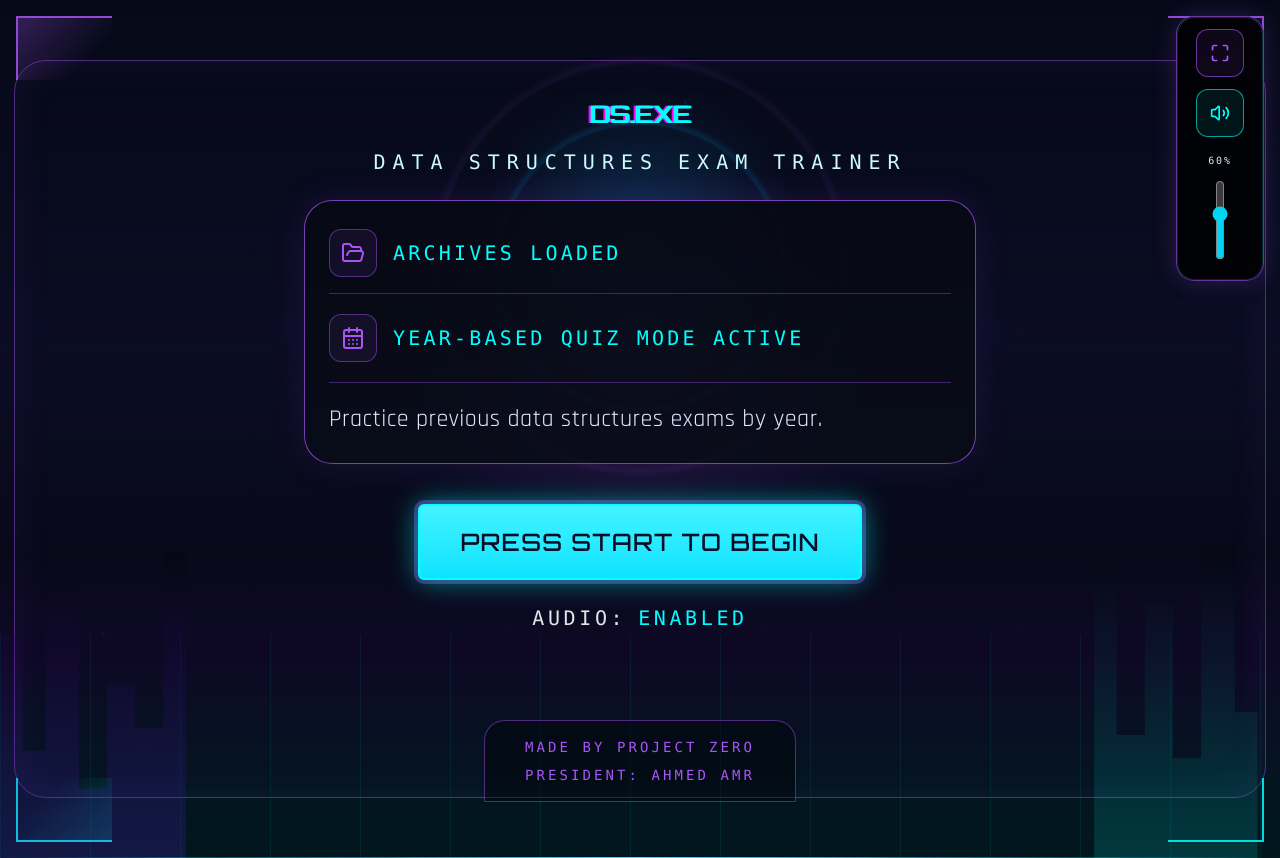
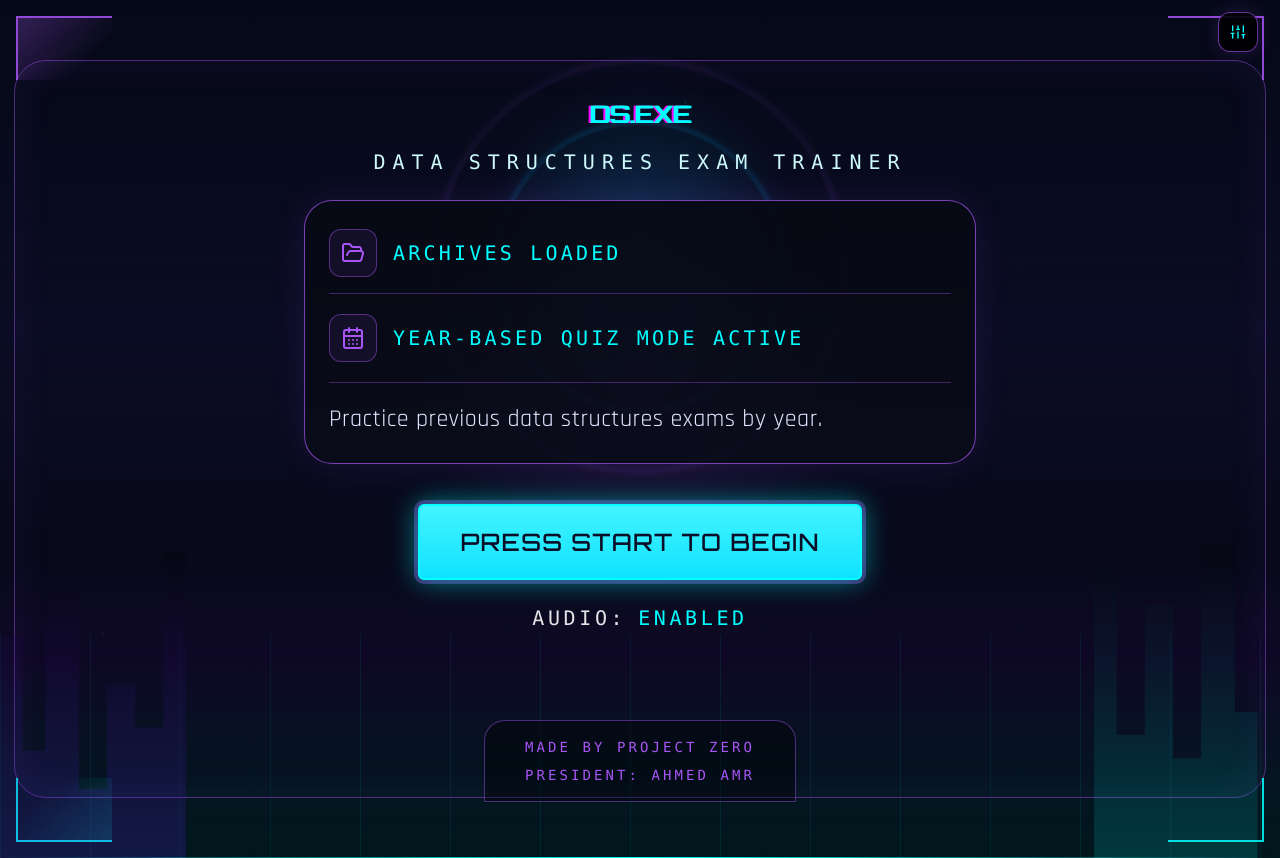
Before and after one commit to Ahm27/DSExams, a React (Vite) app: page / in a window 1280 px wide. Built offline with nearby package versions, Linux system fonts and the light colour scheme.

Commit message:
Improve landing audio and collapsible controls

```diff
--- a/src/app/components/AudioControls.tsx
+++ b/src/app/components/AudioControls.tsx
@@ -1,10 +1,11 @@
-import { Maximize, Minimize, Volume2, VolumeX } from "lucide-react";
+import { ChevronLeft, Maximize, Minimize, SlidersVertical, Volume2, VolumeX } from "lucide-react";
 import { useEffect, useState } from "react";
 import { useAudioManager } from "../lib/audio";
 
 export function AudioControls() {
   const { enabled, volume, setVolume, toggleEnabled } = useAudioManager();
   const [isFullscreen, setIsFullscreen] = useState(false);
+  const [expanded, setExpanded] = useState(false);
 
   useEffect(() => {
     const handleFullscreenChange = () => {
@@ -29,26 +30,40 @@ export function AudioControls() {
   };
 
   return (
-    <div className="fixed right-4 top-4 z-50 w-[88px] rounded-[1.15rem] border border-[var(--neon-purple)]/60 bg-black/80 px-3 py-3 backdrop-blur-md shadow-[0_0_24px_rgba(168,85,247,0.22)] before:absolute before:inset-0 before:-z-10 before:rounded-[1.15rem] before:border before:border-[var(--neon-cyan)]/15">
-      <div className="flex flex-col items-center gap-3">
+    <div className="fixed right-3 top-3 z-50">
+      <div className="flex items-start gap-2">
+        <button
+          onClick={() => setExpanded((current) => !current)}
+          className="flex h-10 w-10 items-center justify-center rounded-xl border border-[var(--neon-purple)]/60 bg-black/80 text-[var(--neon-cyan)] backdrop-blur-md shadow-[0_0_18px_rgba(168,85,247,0.18)] transition-colors hover:bg-black/90"
+          aria-label={expanded ? "Collapse controls" : "Expand controls"}
+        >
+          {expanded ? <ChevronLeft className="h-4 w-4" /> : <SlidersVertical className="h-4 w-4" />}
+        </button>
+
+        <div
+          className={`overflow-hidden rounded-[1rem] border border-[var(--neon-purple)]/60 bg-black/80 backdrop-blur-md shadow-[0_0_24px_rgba(168,85,247,0.22)] transition-all duration-200 before:absolute before:inset-0 before:-z-10 before:rounded-[1rem] before:border before:border-[var(--neon-cyan)]/15 ${
+            expanded ? "pointer-events-auto max-h-64 w-[76px] px-2 py-2 opacity-100" : "pointer-events-none max-h-0 w-0 px-0 py-0 opacity-0"
+          }`}
+        >
+          <div className="flex flex-col items-center gap-2">
             <button
               onClick={toggleFullscreen}
-          className="flex h-12 w-12 items-center justify-center rounded-xl border border-[var(--neon-purple)]/60 bg-[var(--neon-purple)]/8 text-[var(--neon-purple)] hover:bg-[var(--neon-purple)]/14 transition-colors"
+              className="flex h-10 w-10 items-center justify-center rounded-lg border border-[var(--neon-purple)]/60 bg-[var(--neon-purple)]/8 text-[var(--neon-purple)] transition-colors hover:bg-[var(--neon-purple)]/14"
               aria-label={isFullscreen ? "Exit fullscreen" : "Enter fullscreen"}
             >
-          {isFullscreen ? <Minimize className="h-5 w-5" /> : <Maximize className="h-5 w-5" />}
+              {isFullscreen ? <Minimize className="h-4 w-4" /> : <Maximize className="h-4 w-4" />}
             </button>
 
             <button
               onClick={toggleEnabled}
-          className="flex h-12 w-12 items-center justify-center rounded-xl border border-[var(--neon-cyan)]/60 bg-[var(--neon-cyan)]/8 text-[var(--neon-cyan)] hover:bg-[var(--neon-cyan)]/14 transition-colors"
+              className="flex h-10 w-10 items-center justify-center rounded-lg border border-[var(--neon-cyan)]/60 bg-[var(--neon-cyan)]/8 text-[var(--neon-cyan)] transition-colors hover:bg-[var(--neon-cyan)]/14"
               aria-label={enabled ? "Mute audio" : "Enable audio"}
             >
-          {enabled ? <Volume2 className="h-5 w-5" /> : <VolumeX className="h-5 w-5" />}
+              {enabled ? <Volume2 className="h-4 w-4" /> : <VolumeX className="h-4 w-4" />}
             </button>
 
             <div className="w-full pt-1">
-          <p className="text-center font-mono text-[10px] uppercase tracking-[0.18em] text-muted-foreground">
+              <p className="text-center font-mono text-[9px] uppercase tracking-[0.16em] text-muted-foreground">
                 {enabled ? `${Math.round(volume * 100)}%` : "Mute"}
               </p>
               <input
@@ -57,11 +72,13 @@ export function AudioControls() {
                 max="100"
                 value={Math.round(volume * 100)}
                 onChange={(event) => setVolume(Number(event.target.value) / 100)}
-            className="mt-3 h-20 w-full cursor-pointer appearance-none rounded-full bg-[var(--neon-cyan)]/20 accent-cyan-400 [writing-mode:bt-lr] [-webkit-appearance:slider-vertical]"
+                className="mt-2 h-16 w-full cursor-pointer appearance-none rounded-full bg-[var(--neon-cyan)]/20 accent-cyan-400 [writing-mode:bt-lr] [-webkit-appearance:slider-vertical]"
                 aria-label="Volume control"
               />
             </div>
           </div>
         </div>
+      </div>
+    </div>
   );
 }
--- a/src/app/lib/audio.tsx
+++ b/src/app/lib/audio.tsx
@@ -185,14 +185,21 @@ export function AudioManagerProvider({ children }: { children: ReactNode }) {
       audio = new Audio(source);
       audio.loop = true;
       audio.preload = "auto";
+      audio.playsInline = true;
       audio.load();
       loopAudioRef.current[type] = audio;
     }
 
     activeLoopsRef.current.add(type);
     audio.volume = preferences.volume;
+    audio.muted = false;
     void audio.play().catch(() => {
-      // Ignore autoplay rejection until the next user interaction.
+      // Prime the loop muted so it can become audible as soon as the page is interacted with.
+      audio!.muted = true;
+      audio!.volume = 0;
+      void audio!.play().catch(() => {
+        // Ignore autoplay rejection until the next user interaction.
+      });
     });
   };
 
@@ -216,6 +223,7 @@ export function AudioManagerProvider({ children }: { children: ReactNode }) {
           continue;
         }
 
+        audio.muted = false;
         audio.volume = preferences.volume;
         if (audio.paused) {
           void audio.play().catch(() => {
@@ -255,6 +263,7 @@ export function AudioManagerProvider({ children }: { children: ReactNode }) {
       }
 
       audio.volume = preferences.enabled ? preferences.volume : 0;
+      audio.muted = !preferences.enabled || preferences.volume <= 0;
 
       if (!preferences.enabled || preferences.volume <= 0) {
         audio.pause();
--- a/src/app/screens/LandingPage.tsx
+++ b/src/app/screens/LandingPage.tsx
@@ -15,10 +15,11 @@ export function LandingPage({ onStart }: LandingPageProps) {
   const [creditGlitch, setCreditGlitch] = useState(false);
 
   useEffect(() => {
+    unlock();
     return () => {
       stopSound("home");
     };
-  }, []);
+  }, [stopSound, unlock]);
 
   useEffect(() => {
     if (enabled) {
@@ -41,6 +42,8 @@ export function LandingPage({ onStart }: LandingPageProps) {
     <div
       className="relative min-h-screen flex items-center justify-center overflow-hidden"
       onPointerDownCapture={unlock}
+      onKeyDownCapture={unlock}
+      onTouchStartCapture={unlock}
     >
       <ParticleBackground />
       <div className="absolute inset-0 bg-[radial-gradient(circle_at_50%_28%,rgba(0,189,255,0.18),transparent_18%),radial-gradient(circle_at_50%_42%,rgba(168,85,247,0.15),transparent_28%),linear-gradient(180deg,rgba(5,8,18,0.72),rgba(5,8,18,0.35)_38%,rgba(3,5,12,0.92))]" />
```
Lines whose indentation alone changed are shown as unchanged.
